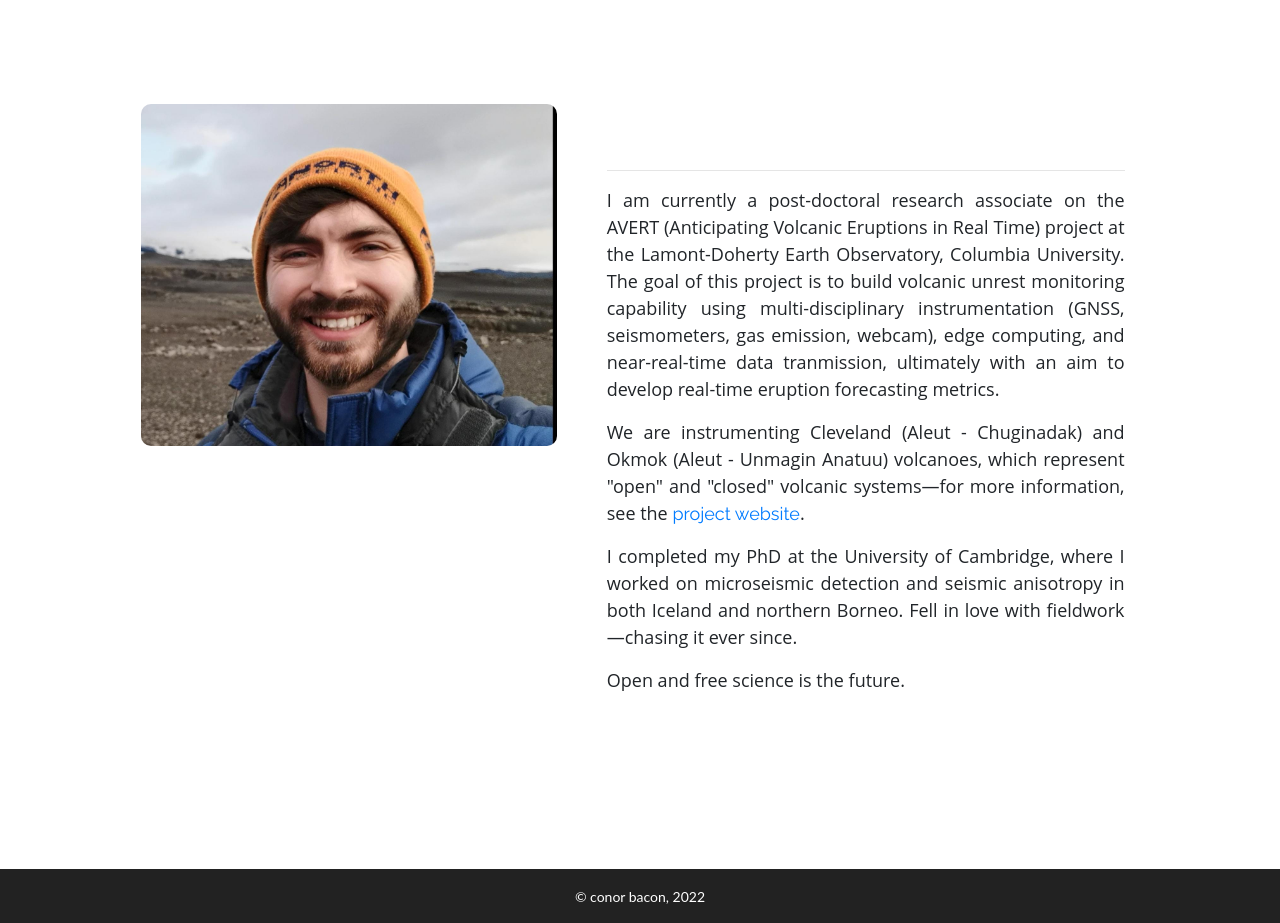
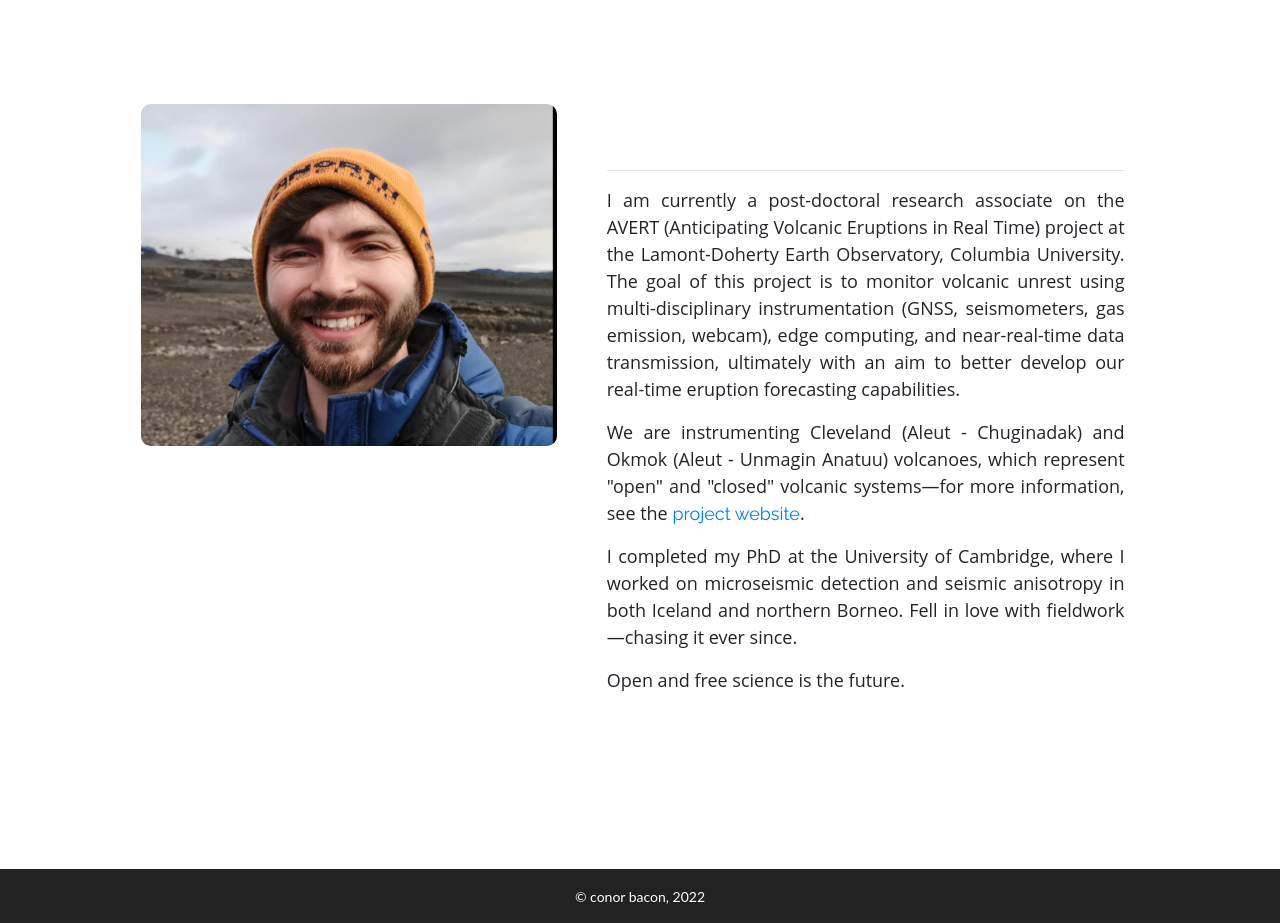
Before and after one commit to hemmelig/hemmelig.github.io, a Jekyll site: the page built from index.html, in a window 1280 px wide. Shown: the part 960-1883 px from the top of the page. Built offline with Jekyll 4.4.1, drawn with Linux system fonts in a browser that asks for light colours; nearby versions of some CDN libraries; some web fonts are replaced.

Commit message:
:bug: Fix typo
Fix a wee typo in the about me section.

```diff
--- a/_includes/home.html
+++ b/_includes/home.html
@@ -19,9 +19,9 @@
           <hr>
           <p text-justify>I am currently a post-doctoral research associate on the AVERT (Anticipating Volcanic
             Eruptions in Real Time) project at the Lamont-Doherty Earth Observatory, Columbia University. The goal of
-            this project is to build volcanic unrest monitoring capability using multi-disciplinary instrumentation
-            (GNSS, seismometers, gas emission, webcam), edge computing, and near-real-time data tranmission, ultimately
-            with an aim to develop real-time eruption forecasting metrics.</p>
+            this project is to monitor volcanic unrest using multi-disciplinary instrumentation (GNSS, seismometers, gas
+            emission, webcam), edge computing, and near-real-time data transmission, ultimately with an aim to better
+            develop our real-time eruption forecasting capabilities.</p>
 
           <p>We are instrumenting Cleveland (Aleut - Chuginadak) and Okmok (Aleut - Unmagin Anatuu) volcanoes, which
             represent "open" and "closed" volcanic systems—for more information, see the <a
```
